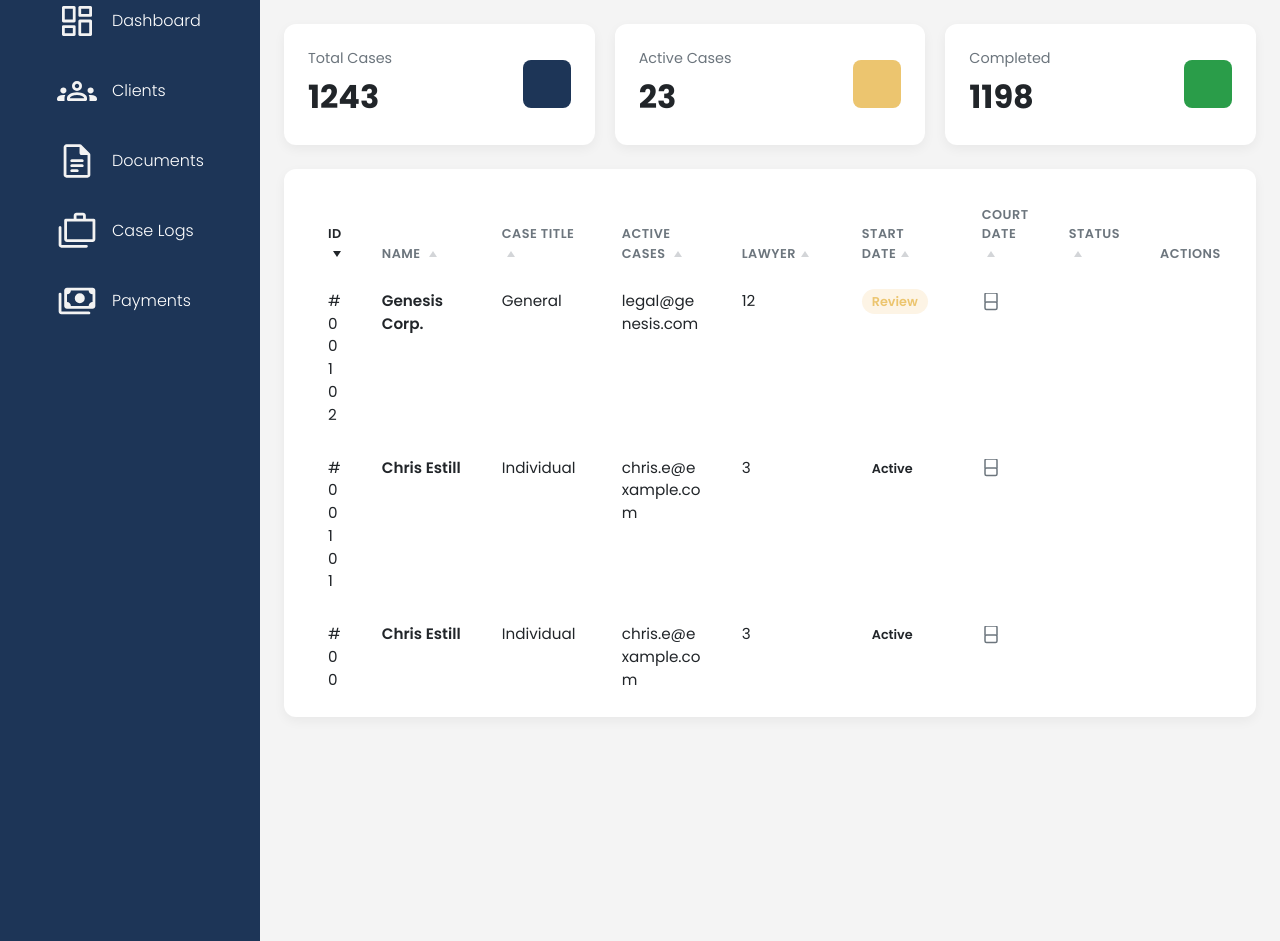
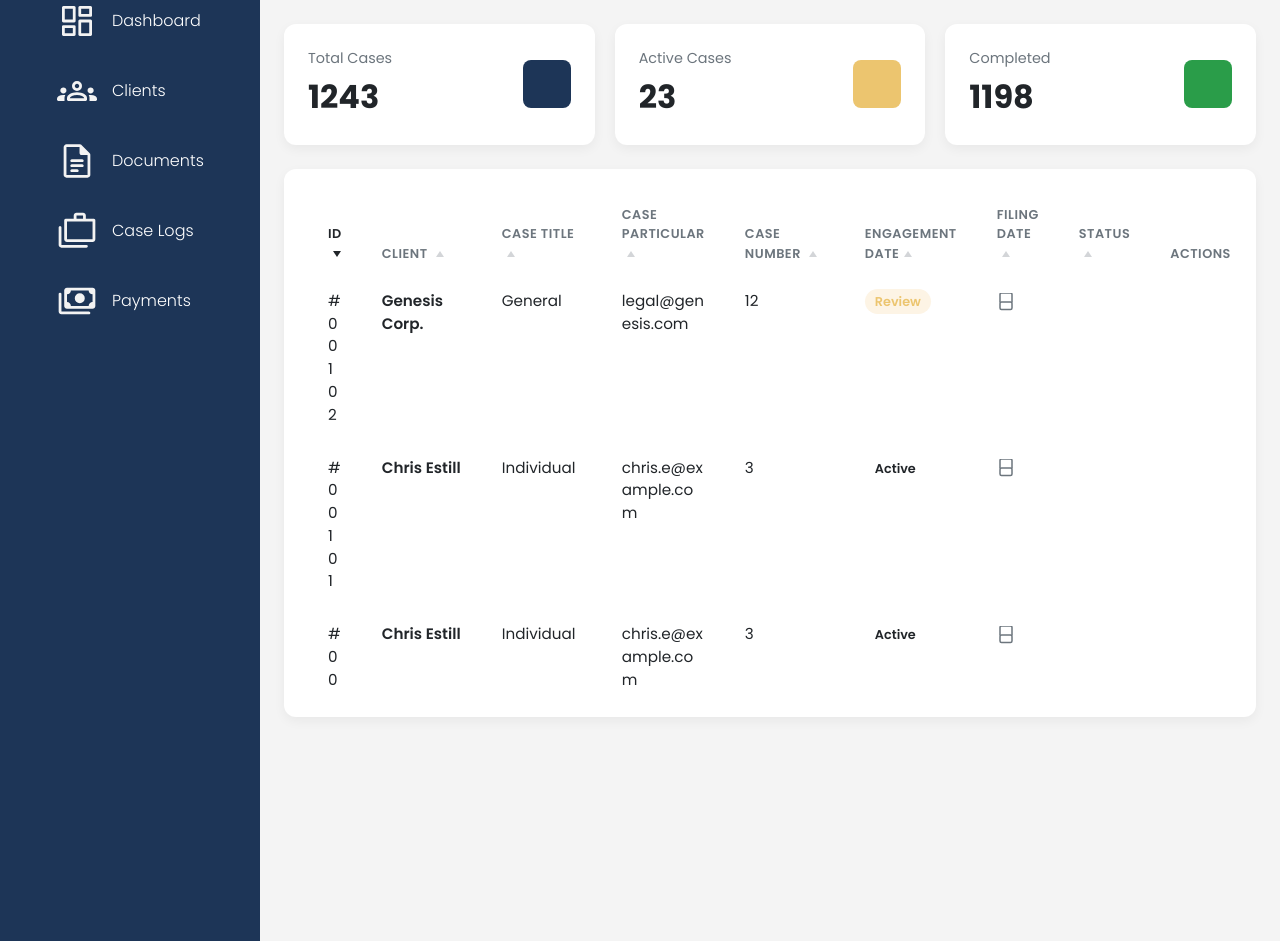
Before and after one commit to 16-Bit-mushroom/IT12-Law_Office, a Flask app: page /case-logs/ in a window 1280 px wide. Shown: the part 115-1056 px from the top of the page. Run offline with Flask 3, Linux system fonts and the light colour scheme; some libraries are stand-ins or nearby versions.

Commit message:
9th: table names case log changed

```diff
--- a/app/templates/case_logs_page.html
+++ b/app/templates/case_logs_page.html
@@ -87,7 +87,7 @@
                         <col class="medium">
                         <col class="medium">
                         <col class="medium">
-                        <col class="numeric">
+                        <!-- <col class="numeric"> -->
                         <col class="numeric">
                         <col class="short">
                     </colgroup>
@@ -98,12 +98,12 @@
                             <!-- Add data-sort-key and the sort-icon to sortable headers -->
                             <th data-sort-key="id" class="sorted" data-order="desc">ID <span
                                     class="sort-icon desc"></span></th>
-                            <th data-sort-key="name">Name <span class="sort-icon"></span></th>
+                            <th data-sort-key="client">Client <span class="sort-icon"></span></th>
                             <th data-sort-key="case-title">Case Title<span class="sort-icon"></span></th>
-                            <th data-sort-key="case">Active Cases <span class="sort-icon"></span></th>
-                            <th data-sort-key="lawyer">Lawyer<span class="sort-icon"></span></th>
-                            <th data-sort-key="start-date">Start Date<span class="sort-icon"></span></th>
-                            <th data-sort-key="court-date">Court Date <span class="sort-icon"></span></th>
+                            <th data-sort-key="case-particular">Case Particular <span class="sort-icon"></span></th>
+                            <th data-sort-key="case-number">Case Number <span class="sort-icon"></span></th>
+                            <th data-sort-key="engagement-date">Engagement Date<span class="sort-icon"></span></th>
+                            <th data-sort-key="filing-date">Filing Date<span class="sort-icon"></span></th>
                             <th data-sort-key="Status">Status<span class="sort-icon"></span></th>
                             <th>Actions</th>
                         </tr>
```
